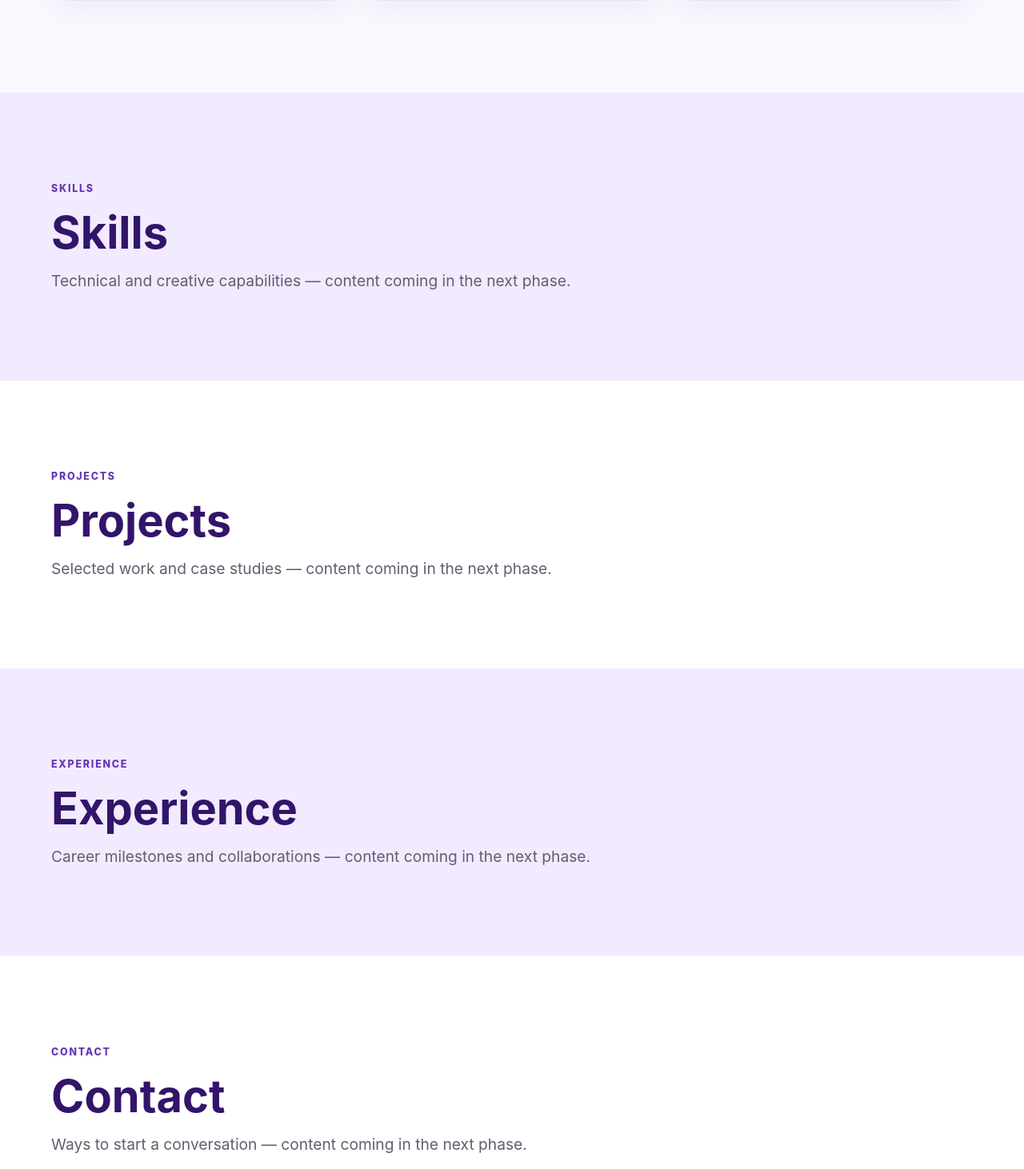
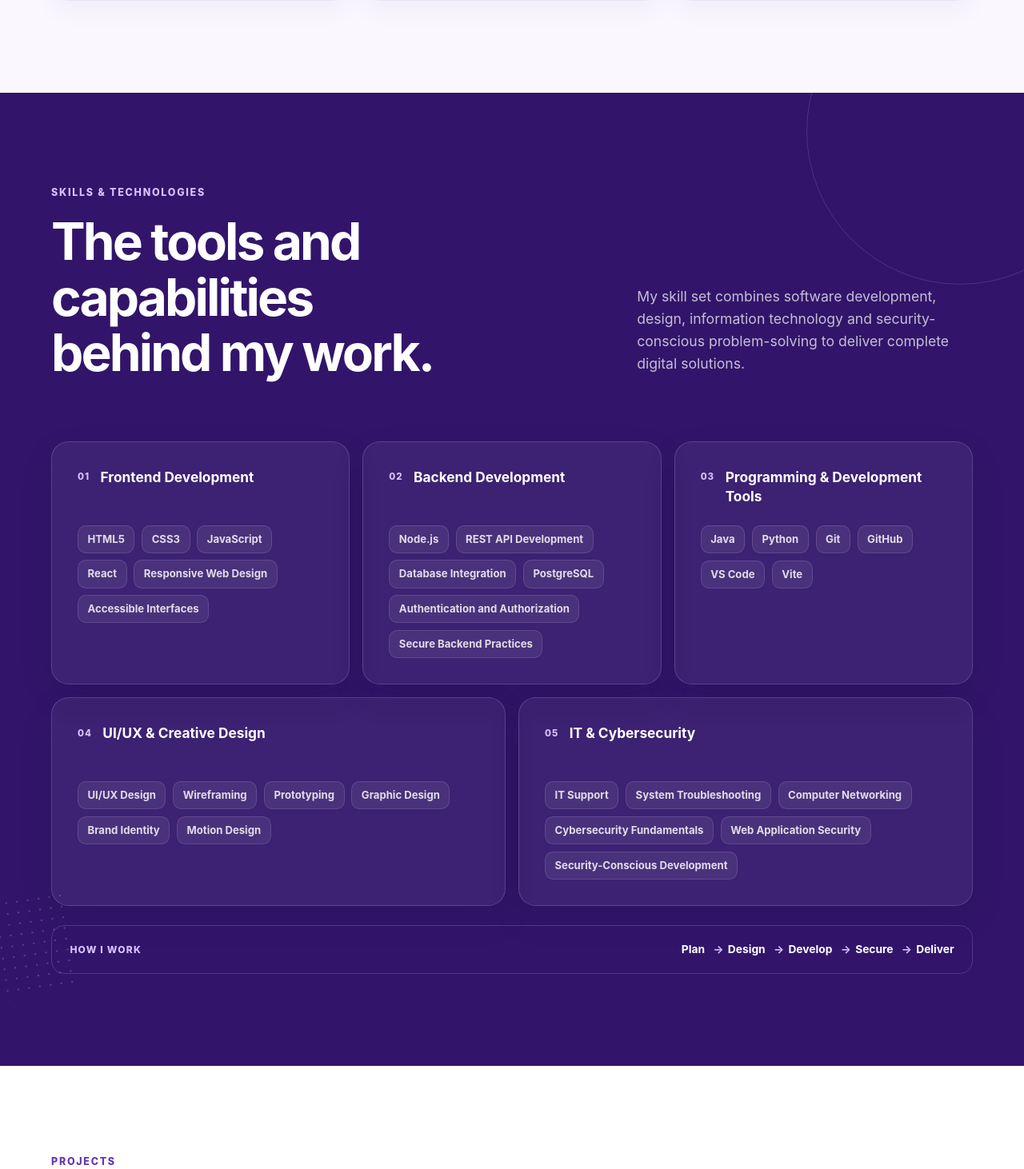
Before and after one commit to DivBgyaza/portfolio, a React (Vite) app: page / in a window 1280 px wide. Shown: the part 2768-4230 px from the top of the page at 80% size. Built offline with nearby package versions, Linux system fonts and the light colour scheme.

Commit message:
feat: build skills and technologies section

```diff
--- a/src/App.jsx
+++ b/src/App.jsx
@@ -1,9 +1,10 @@
 import { Footer } from './components/Footer.jsx'
 import { Header } from './components/Header.jsx'
-import { aboutContent, heroContent, portfolioSections, servicesContent } from './data/portfolio.js'
+import { aboutContent, heroContent, portfolioSections, servicesContent, skillsContent } from './data/portfolio.js'
 import { About } from './sections/About.jsx'
 import { Hero } from './sections/Hero.jsx'
 import { Services } from './sections/Services.jsx'
+import { Skills } from './sections/Skills.jsx'
 import { SectionPlaceholder } from './sections/SectionPlaceholder.jsx'
 
 export default function App() {
@@ -15,7 +16,8 @@ export default function App() {
         <Hero content={heroContent} />
         <About content={aboutContent} />
         <Services content={servicesContent} />
-        {portfolioSections.slice(3).map((section) => (
+        <Skills content={skillsContent} />
+        {portfolioSections.slice(4).map((section) => (
           <SectionPlaceholder key={section.id} section={section} />
         ))}
       </main>
--- a/src/data/portfolio.js
+++ b/src/data/portfolio.js
@@ -49,3 +49,32 @@ export const servicesContent = {
     { icon: 'solutions', title: 'Digital Solutions', description: 'End-to-end support for digital ideas, combining planning, design, development and implementation into one coordinated solution.' },
   ],
 }
+
+export const skillsContent = {
+  eyebrow: 'Skills & Technologies',
+  heading: 'The tools and capabilities behind my work.',
+  introduction: 'My skill set combines software development, design, information technology and security-conscious problem-solving to deliver complete digital solutions.',
+  categories: [
+    {
+      title: 'Frontend Development',
+      skills: ['HTML5', 'CSS3', 'JavaScript', 'React', 'Responsive Web Design', 'Accessible Interfaces'],
+    },
+    {
+      title: 'Backend Development',
+      skills: ['Node.js', 'REST API Development', 'Database Integration', 'PostgreSQL', 'Authentication and Authorization', 'Secure Backend Practices'],
+    },
+    {
+      title: 'Programming & Development Tools',
+      skills: ['Java', 'Python', 'Git', 'GitHub', 'VS Code', 'Vite'],
+    },
+    {
+      title: 'UI/UX & Creative Design',
+      skills: ['UI/UX Design', 'Wireframing', 'Prototyping', 'Graphic Design', 'Brand Identity', 'Motion Design'],
+    },
+    {
+      title: 'IT & Cybersecurity',
+      skills: ['IT Support', 'System Troubleshooting', 'Computer Networking', 'Cybersecurity Fundamentals', 'Web Application Security', 'Security-Conscious Development'],
+    },
+  ],
+  process: ['Plan', 'Design', 'Develop', 'Secure', 'Deliver'],
+}
--- /dev/null
+++ b/src/sections/Skills.jsx
@@ -0,0 +1,34 @@
+export function Skills({ content }) {
+  return (
+    <section className="skills-section" id="skills" aria-labelledby="skills-heading">
+      <div className="skills-heading reveal">
+        <div>
+          <p className="eyebrow">{content.eyebrow}</p>
+          <h2 id="skills-heading">{content.heading}</h2>
+        </div>
+        <p>{content.introduction}</p>
+      </div>
+
+      <div className="skills-grid">
+        {content.categories.map((category, index) => (
+          <article className="skill-category reveal" key={category.title}>
+            <div className="skill-category__heading">
+              <span aria-hidden="true">0{index + 1}</span>
+              <h3>{category.title}</h3>
+            </div>
+            <ul className="skill-list">
+              {category.skills.map((skill) => <li key={skill}>{skill}</li>)}
+            </ul>
+          </article>
+        ))}
+      </div>
+
+      <div className="skills-process reveal">
+        <p>How I work</p>
+        <ol aria-label="Delivery process">
+          {content.process.map((step) => <li key={step}>{step}</li>)}
+        </ol>
+      </div>
+    </section>
+  )
+}
--- a/src/styles/global.css
+++ b/src/styles/global.css
@@ -93,6 +93,27 @@ a:focus-visible, button:focus-visible { outline: 3px solid var(--color-purple-70
 .service-card h3 { margin: var(--space-3) 0 0; color: var(--color-purple-900); font-size: 1.15rem; line-height: 1.3; }
 .service-card p { margin: 0.75rem 0 0; color: var(--color-text-muted); font-size: 0.94rem; line-height: 1.65; }
 
+.skills-section { position: relative; isolation: isolate; overflow: hidden; scroll-margin-top: 4.5rem; padding: clamp(5rem, 9vw, 8rem) max(var(--space-3), calc((100vw - var(--content-width)) / 2)); background: var(--color-purple-900); color: var(--color-white); }
+.skills-section::before { position: absolute; z-index: -1; top: -9rem; right: -7rem; width: 24rem; height: 24rem; border: 1px solid rgb(215 194 255 / 0.16); border-radius: 50%; content: ''; }
+.skills-section::after { position: absolute; z-index: -1; bottom: 7%; left: -2rem; width: 8rem; height: 8rem; background-image: radial-gradient(circle, rgb(215 194 255 / 0.25) 1px, transparent 1.5px); background-size: 0.85rem 0.85rem; content: ''; transform: rotate(-8deg); }
+.skills-heading { display: grid; grid-template-columns: minmax(0, 1.2fr) minmax(18rem, 0.8fr); gap: clamp(2rem, 8vw, 7rem); align-items: end; }
+.skills-heading .eyebrow { color: var(--color-purple-300); }
+.skills-heading h2 { max-width: 15ch; margin: 0; color: var(--color-white); font-size: clamp(2.3rem, 5vw, 4.25rem); letter-spacing: -0.045em; line-height: 1.08; text-wrap: balance; }
+.skills-heading > p { max-width: 34rem; margin: 0 0 0.35rem; color: rgb(255 255 255 / 0.72); font-size: clamp(1rem, 1.4vw, 1.1rem); }
+.skills-grid { display: grid; grid-template-columns: repeat(12, minmax(0, 1fr)); gap: var(--space-2); margin-top: clamp(3rem, 6vw, 5rem); }
+.skill-category { grid-column: span 4; min-width: 0; padding: clamp(1.4rem, 2.7vw, 2rem); border: 1px solid rgb(215 194 255 / 0.2); border-radius: 1.35rem; background: rgb(255 255 255 / 0.055); box-shadow: 0 1rem 2.5rem rgb(18 5 43 / 0.12); }
+.skill-category:nth-child(n + 4) { grid-column: span 6; }
+.skill-category__heading { display: flex; align-items: flex-start; gap: 0.85rem; min-height: 3rem; }
+.skill-category__heading span { flex: 0 0 auto; padding-top: 0.18rem; color: var(--color-purple-300); font-size: 0.72rem; font-weight: 850; letter-spacing: 0.08em; }
+.skill-category h3 { max-width: 19rem; margin: 0; color: var(--color-white); font-size: 1.08rem; line-height: 1.4; }
+.skill-list { display: flex; flex-wrap: wrap; gap: 0.55rem; margin: var(--space-3) 0 0; padding: 0; list-style: none; }
+.skill-list li { padding: 0.5rem 0.72rem; border: 1px solid rgb(215 194 255 / 0.17); border-radius: 0.65rem; background: rgb(255 255 255 / 0.07); color: rgb(255 255 255 / 0.83); font-size: 0.82rem; font-weight: 650; line-height: 1.3; }
+.skills-process { display: flex; align-items: center; justify-content: space-between; gap: var(--space-3); margin-top: var(--space-3); padding: 1.15rem 1.4rem; border: 1px solid rgb(215 194 255 / 0.2); border-radius: 1rem; }
+.skills-process > p { flex: 0 0 auto; margin: 0; color: var(--color-purple-300); font-size: 0.75rem; font-weight: 850; letter-spacing: 0.1em; text-transform: uppercase; }
+.skills-process ol { display: flex; flex-wrap: wrap; justify-content: flex-end; gap: 0.6rem 1.8rem; margin: 0; padding: 0; counter-reset: process; list-style: none; }
+.skills-process li { position: relative; color: var(--color-white); font-size: 0.86rem; font-weight: 750; }
+.skills-process li:not(:last-child)::after { position: absolute; left: calc(100% + 0.65rem); color: var(--color-purple-300); content: '→'; }
+
 .section { display: grid; min-height: 45vh; scroll-margin-top: 4.5rem; padding: var(--space-8) max(var(--space-3), calc((100vw - var(--content-width)) / 2)); place-items: center; }
 .section:nth-child(even) { background: var(--color-purple-100); }
 .section-content { width: 100%; }
@@ -113,6 +134,10 @@ a:focus-visible, button:focus-visible { outline: 3px solid var(--color-purple-70
   .hero h1 { font-size: clamp(3rem, 7vw, 4.7rem); }
   .hero__visual { width: min(100%, 22rem); }
   .service-grid { grid-template-columns: repeat(2, minmax(0, 1fr)); }
+  .skill-category, .skill-category:nth-child(n + 4) { grid-column: span 6; }
+  .skill-category:last-child { grid-column: 4 / span 6; }
+  .skills-process { align-items: flex-start; flex-direction: column; }
+  .skills-process ol { justify-content: flex-start; }
 }
 
 @media (max-width: 47.99rem) {
@@ -124,9 +149,14 @@ a:focus-visible, button:focus-visible { outline: 3px solid var(--color-purple-70
   .availability { right: -0.6rem; }
   .section { min-height: 38vh; padding-block: var(--space-6); }
   .about-layout, .services-heading { grid-template-columns: 1fr; gap: var(--space-3); }
+  .skills-heading { grid-template-columns: 1fr; gap: var(--space-3); }
   .about-brand { align-items: flex-start; flex-direction: column; }
   .value-list { grid-template-columns: 1fr; }
   .service-grid { grid-template-columns: 1fr; }
+  .skills-grid { grid-template-columns: 1fr; }
+  .skill-category, .skill-category:nth-child(n + 4), .skill-category:last-child { grid-column: 1; }
+  .skills-process ol { display: grid; grid-template-columns: repeat(5, auto); width: 100%; justify-content: space-between; gap: 0.5rem; }
+  .skills-process li:not(:last-child)::after { left: calc(100% + 0.28rem); }
 }
 
 @media (max-width: 28rem) {
@@ -137,6 +167,10 @@ a:focus-visible, button:focus-visible { outline: 3px solid var(--color-purple-70
   .portrait-frame { border-width: 0.35rem; border-radius: 1.5rem; }
   .portrait-frame img { border-radius: 1.18rem; }
   .availability { right: -0.25rem; bottom: 0.9rem; max-width: 13.5rem; }
+  .skills-process ol { grid-template-columns: 1fr; gap: 0.6rem; }
+  .skills-process li { padding-left: 1.25rem; }
+  .skills-process li::before { position: absolute; left: 0; color: var(--color-purple-300); content: '→'; }
+  .skills-process li:not(:last-child)::after { content: none; }
 }
 
 @media (prefers-reduced-motion: no-preference) {
@@ -148,6 +182,10 @@ a:focus-visible, button:focus-visible { outline: 3px solid var(--color-purple-70
   .service-card:nth-child(4) { animation-delay: 240ms; }
   .service-card:nth-child(5) { animation-delay: 320ms; }
   .service-card:nth-child(6) { animation-delay: 400ms; }
+  .skill-category:nth-child(2) { animation-delay: 80ms; }
+  .skill-category:nth-child(3) { animation-delay: 160ms; }
+  .skill-category:nth-child(4) { animation-delay: 240ms; }
+  .skill-category:nth-child(5) { animation-delay: 320ms; }
 }
 
 @keyframes hero-enter { from { opacity: 0; transform: translateY(1rem); } to { opacity: 1; transform: translateY(0); } }
```
